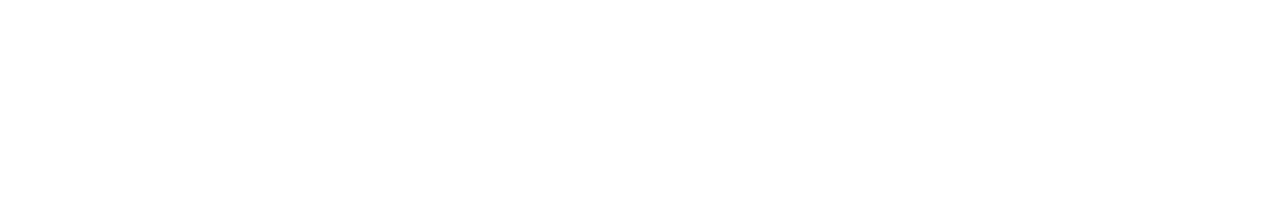
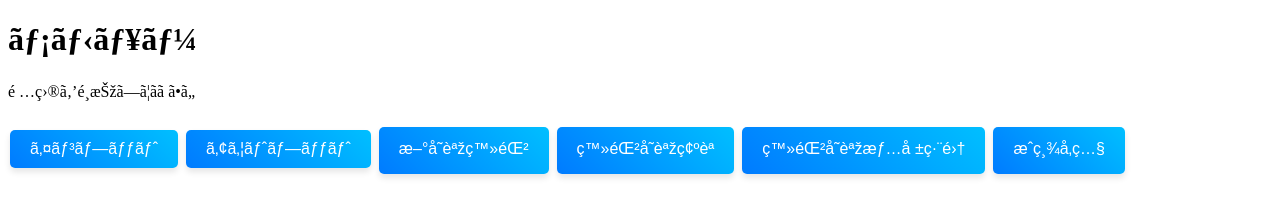
Before and after one commit to h1ne/wordwhiz, a plain HTML site: page flaskr/templates/index.html in a window 1280 px wide. Drawn offline with Linux system fonts and the light colour scheme.

Commit message:
Make choiceview

```diff
--- /dev/null
+++ b/flaskr/static/css/main.css
@@ -0,0 +1,25 @@
+/*
+@import url("font-awesome.min.css");
+@import url("https://fonts.googleapis.com/css?family=Lato:400,400italic,700,700italic|Source+Code+Pro:400");
+*/
+
+    .menu-button {
+    background: linear-gradient(45deg, #007BFF, #00BFFF);
+    border: none;
+    color: white;
+    padding: 10px 20px;
+    text-align: center;
+    text-decoration: none;
+    display: inline-block;
+    font-size: 16px;
+    margin: 4px 2px;
+    transition: transform 0.5s ease, box-shadow 0.5s ease;
+    cursor: pointer;
+    border-radius: 5px;
+    box-shadow: 0 4px 6px rgba(0, 0, 0, 0.1);
+  }
+
+  .menu-button:hover {
+    transform: translateY(-5px);
+    box-shadow: 0 10px 12px rgba(0, 0, 0, 0.2);
+  }
--- a/flaskr/templates/index.html
+++ b/flaskr/templates/index.html
@@ -3,5 +3,16 @@
     <head>
         <meta charset="UTF=8">
         <title>英単語</title>
+        <link rel="stylesheet" href="/static/css/main.css"/>
     </head>
+    <body>
+        <h1>メニュー</h1>
+        <p>項目を選択してください</p>
+        <button class="menu-button">インプット</button>
+        <button class="menu-button">アウトプット</button>
+        <button class="menu-button">新単語登録</button>
+        <button class="menu-button">登録単語確認</button>
+        <button class="menu-button">登録単語情報編集</button>
+        <button class="menu-button">成績参照</button>
+    </body>
 </html>
```
